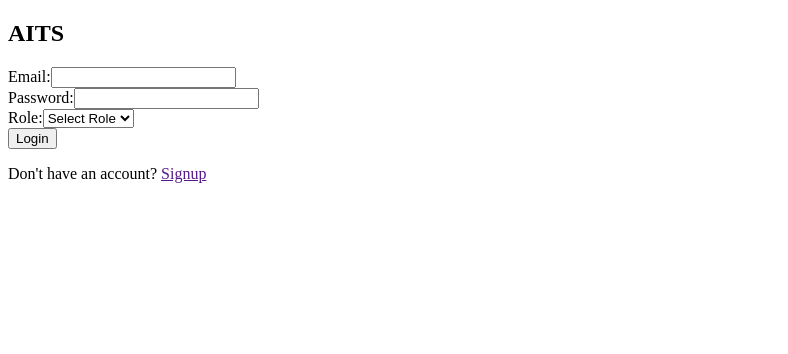
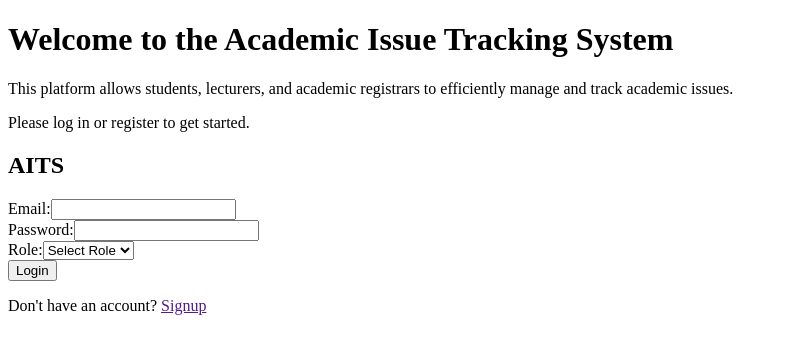
Before and after one commit to ArnoldPeterMukasa/AITS_GROUP_G, a React (Vite) app in the folder frontend_site/frontend/: page / in a window 1280 px wide. Shown: the top 354 px of the page, without its empty margins (0-788 px from the left). Built offline with nearby package versions, Linux system fonts and the light colour scheme.

Commit message:
loginpage component

```diff
--- a/frontend_site/frontend/src/App.jsx
+++ b/frontend_site/frontend/src/App.jsx
@@ -1,8 +1,10 @@
-import LoginPage from './COMPONENTS/LoginPage'
+import Home from "./components/Home";
+import LoginPage from "./COMPONENTS/LoginPage";
 function App() {
   return (
     <div>
-      <LoginPage />
+      <Home />
+      <LoginPage/>
     </div>
   );
 }
```
